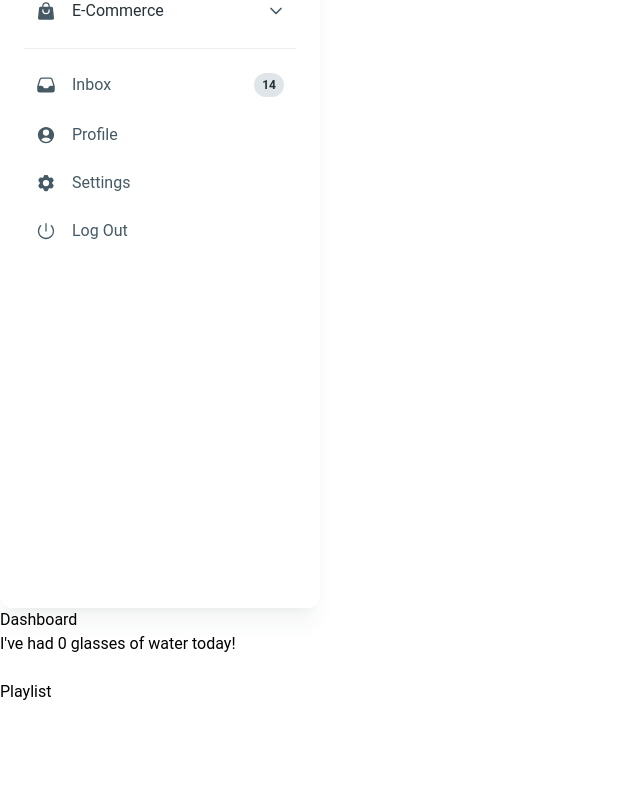
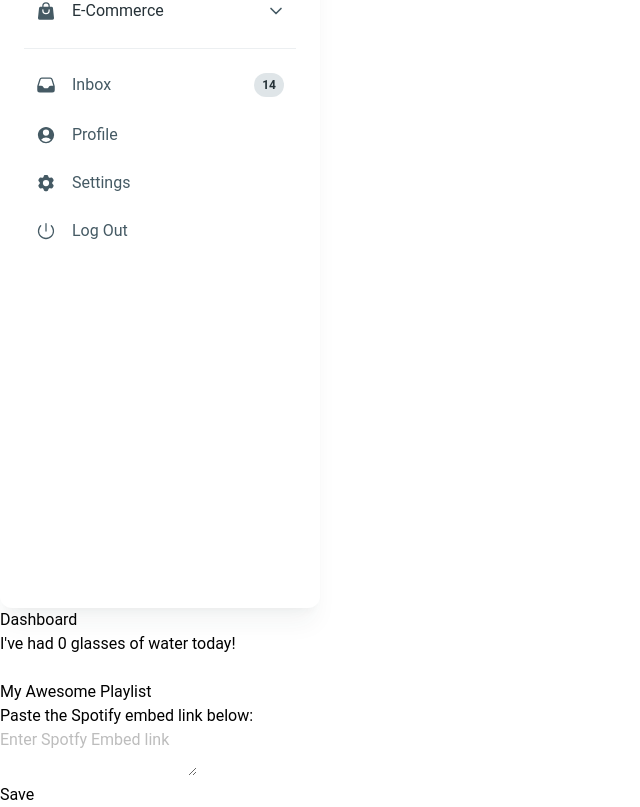
Before and after one commit to lisaspencer1997/FitnessFusionPlan, a React (Vite) app: page / in a window 1280 px wide. Shown: the part 200-1007 px from the top of the page, without its empty margins (0-640 px from the left). Before the commit the page ends 904 px from the top, so only its background shows below. Built offline with nearby package versions, Linux system fonts and the light colour scheme.

Commit message:
created textarea to input spotify embedded playlist

```diff
--- a/src/components/Playlist.jsx
+++ b/src/components/Playlist.jsx
@@ -1,15 +1,15 @@
-import React, { useEffect, useState } from 'react';
+import React, { useState } from 'react';
+import SpotifyPlaylist from './SpotifyPlaylist';
 
-
-function Playlist() {
-
-
+const PlaylistPage = () => {
+    const [spotifyEmbedLink, setSpotifyEmbedLink] = useState('');
 
     return (
-        <div className="Playlist"> Playlist
+        <div>
+            <h1>My Awesome Playlist</h1>
+            <SpotifyPlaylist embedLink={spotifyEmbedLink} />
+        </div>
+    );
+};
 
-        </div>
-    )
-}
-
-export default Playlist
+export default PlaylistPage;
--- a/src/components/Sidebar.jsx
+++ b/src/components/Sidebar.jsx
@@ -32,7 +32,7 @@ export default function Sidebar() {
     <Card className="h-[calc(100vh-2rem)] w-full max-w-[20rem] p-4 shadow-xl shadow-blue-gray-900/5">
       <div className="mb-2 p-4">
         <Typography variant="h5" color="blue-gray">
-          Sidebar
+          Fitness Fusion
         </Typography>
       </div>
       <List>
--- /dev/null
+++ b/src/components/SpotifyPlaylist.jsx
@@ -0,0 +1,35 @@
+import React, { useState } from 'react';
+
+const SpotifyPlaylist = () => {
+    const [embedLink, setEmbedLink] = useState('');
+
+    const handleInputChange = (e) => {
+        setEmbedLink(e.target.value);
+    };
+
+    const handleSave = () => {
+        console.log("Embed Link Saved: ", embedLink);
+
+    };
+
+    return (
+        <div>
+            <p>Paste the Spotify embed link below:</p>
+            <textarea
+                placeholder="Enter Spotfy Embed link"
+                value={embedLink}
+                onChange={handleInputChange}
+            />
+
+            <div className="playlist-embed">
+                {embedLink && (
+                    <div dangerouslySetInnerHTML={{ __html: embedLink }} />
+                )}
+            </div>
+
+            <button onClick={handleSave}>Save</button>
+            </div>
+    )
+}
+
+export default SpotifyPlaylist
```
